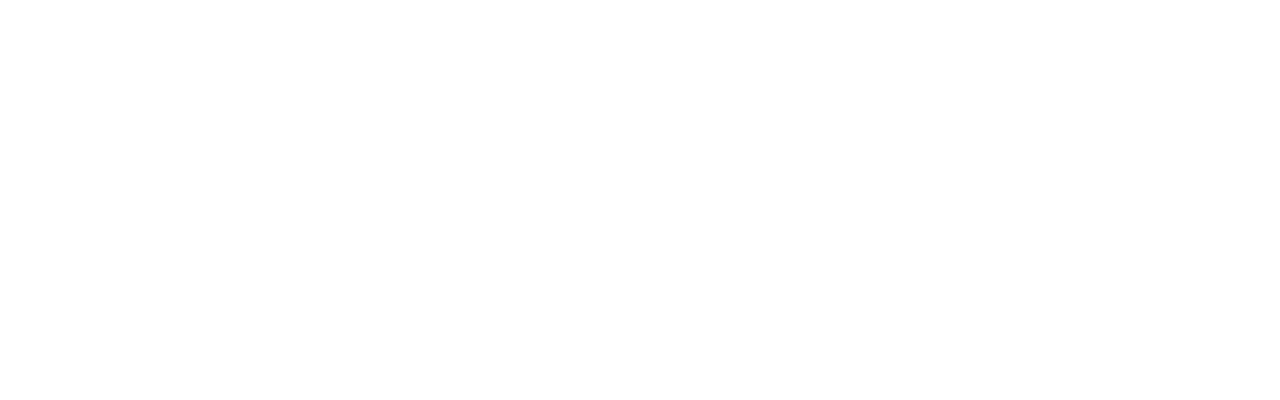
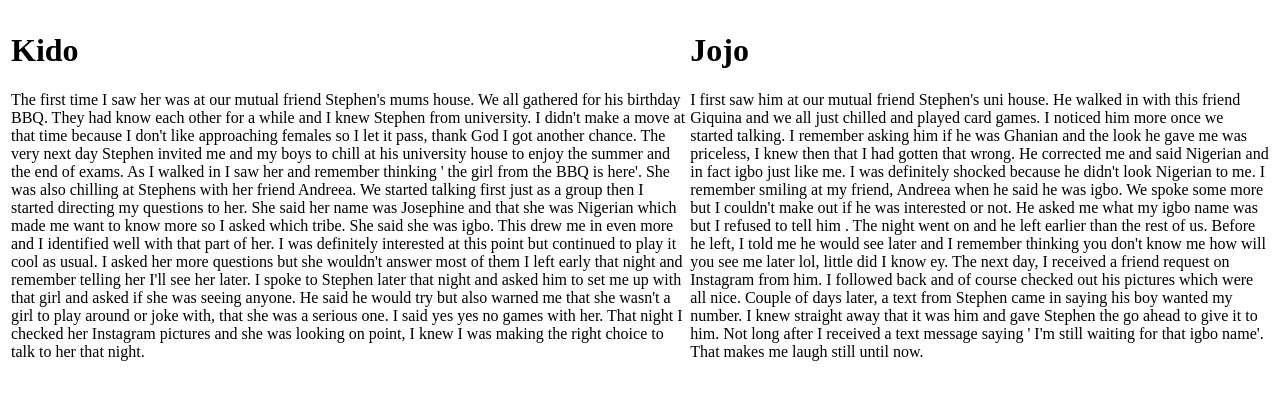
Before and after one commit to tolavolaoke/wedding-rsvp, a website: page public/states/our-story.html in a window 1280 px wide. Drawn offline with Linux system fonts and the light colour scheme.

Commit message:
added our story page

```diff
--- a/public/states/our-story.html
+++ b/public/states/our-story.html
@@ -3,3 +3,56 @@
 <section class="nav">
   <div ui-view="navbar"></div>
 </section>
+
+<div>
+  <table>
+    <tr>
+      <td>
+
+
+        <h1>Kido</h1>
+
+          <p>The first time I saw her was at our mutual friend Stephen's mums house.
+              We all gathered for his birthday BBQ. They had know each other for a while and I knew Stephen from university.
+              I didn't make a move at that time because I don't like approaching females so I let it pass,
+              thank God I got another chance.
+              The very next day Stephen invited me and my boys to chill at his university house to enjoy the summer and the end of exams.
+              As I walked in I saw her and remember thinking ' the girl from the BBQ is here'.
+              She was also chilling at Stephens with her friend Andreea.
+              We started talking first just as a group then I started directing my questions to her.
+              She said her name was Josephine and that she was Nigerian which made me want to know more so I asked which tribe.
+              She said she was igbo. This drew me in even more and I identified well with that part of her.
+              I was definitely interested at this point but continued to play it cool as usual.
+              I asked her more questions but she wouldn't answer most of them
+              I left early that night and remember telling her I'll see her later. I spoke to Stephen later that night and asked him to set me up with that girl and asked if she was seeing anyone.
+              He said he would try but also warned me that she wasn't a girl to play around or joke with, that she was a serious one.
+              I said yes yes no games with her. That night I checked her Instagram pictures and she was looking on point,
+              I knew I was making the right choice to talk to her that night.
+          </p>
+        </td>
+
+        <td>
+          <h1>Jojo</h1>
+            <p>I first saw him at our mutual friend Stephen's uni house.
+                He walked in with this friend Giquina and we all just chilled and played card games.
+                I noticed him more once we started talking.
+                I remember asking him if he was Ghanian and the look he gave me was priceless,
+                I knew then that I had gotten that wrong.
+                He corrected me and said Nigerian and in fact igbo just like me.
+                I was definitely shocked because he didn't look Nigerian to me.
+                I remember smiling at my friend, Andreea when he said he was igbo.
+                We spoke some more but I couldn't make out if he was interested or not.
+                He asked me what my igbo name was but I refused to tell him .
+                The night went on and he left earlier than the rest of us.
+                Before he left, I told me he would see later and I remember thinking you don't know me how will you see me later lol,
+                little did I know ey. The next day, I received a friend request on Instagram from him.
+                I followed back and of course checked out his pictures which were all nice. Couple of days later,
+                a text from Stephen came in saying his boy wanted my number.
+                I knew straight away that it was him and gave Stephen the go ahead to give it to him.
+                Not long after I received a text message saying ' I'm still waiting for that igbo name'.
+                That makes me laugh still until now.
+            </p>
+        </td>
+      </tr>
+    </table>
+  </div>
```
